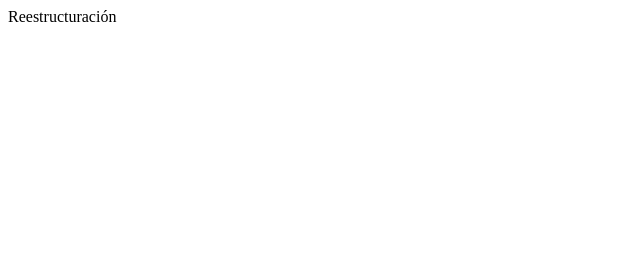
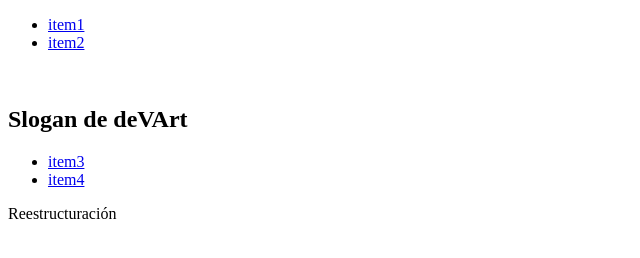
Before and after one commit to gorylactics/devart, a plain HTML site: page index.html in a window 1280 px wide. Shown: the whole page, without its empty margins (0-640 px from the left). Drawn offline with Linux system fonts and the light colour scheme.

Commit message:
prospecto de nav

```diff
--- a/index.html
+++ b/index.html
@@ -8,6 +8,20 @@
     <title>deVArt</title>
 </head>
 <body>
+    <nav>
+        <ul>
+            <li><a href="http://">item1</a></li>
+            <li><a href="http://">item2</a></li>
+        </ul>
+        <article>
+            <img src="" alt="">
+            <h2>Slogan de deVArt</h2>
+        </article>
+        <ul>
+            <li><a href="http://">item3</a></li>
+            <li><a href="http://">item4</a></li>
+        </ul>
+    </nav>
     <script src="./assets/js/app.js"></script>
 </body>
 </html>
```
